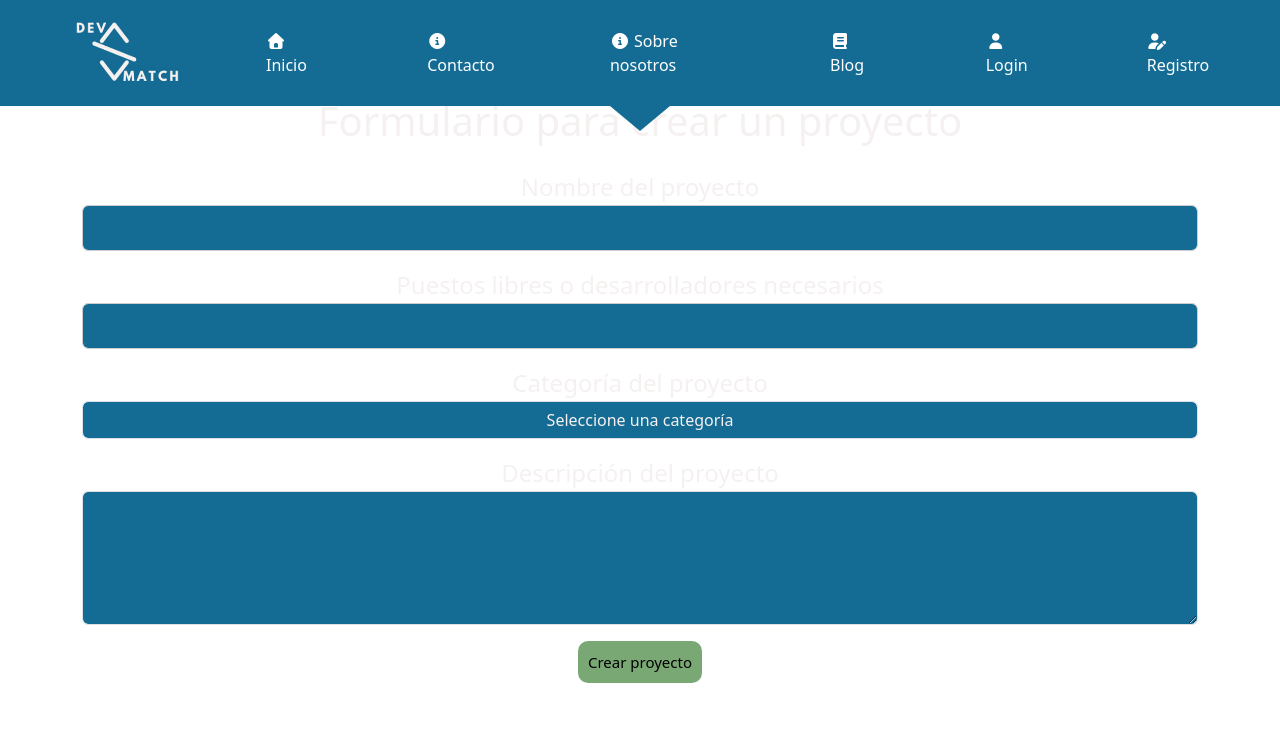
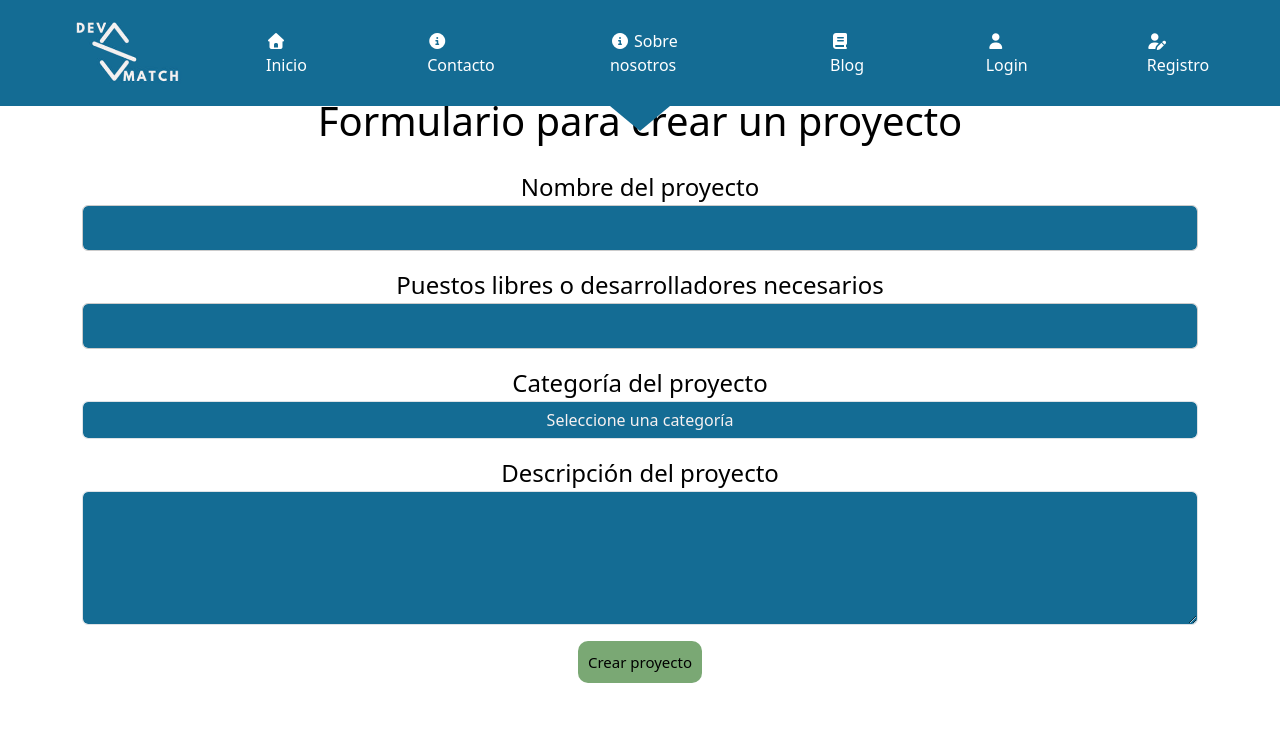
Before and after one commit to fgsuana/daw-project, a PHP site: page /pubproyecto.php in a window 1280 px wide. Shown: the top 731 px of the page. Run offline with PHP 8.4, Linux system fonts and the light colour scheme; some libraries are stand-ins or nearby versions.

Commit message:
Update pubproyecto.php

```diff
--- a/src/pubproyecto.php
+++ b/src/pubproyecto.php
@@ -17,20 +17,20 @@
 
     <div class="inputformproyecto d-flex align-items-center justify-content-center" style="height: 100vh;">
         <div class="container">
-            <h1 class="colorwhite text-center">Formulario para crear un proyecto</h1>
+            <h1 class="text-center">Formulario para crear un proyecto</h1>
             <form action="#" method="POST">
             <div class="form-group text-center">
-                <label class="colorwhite mt-3" for="nombre-proyecto">Nombre del proyecto</label>
+                <label class="mt-3" for="nombre-proyecto">Nombre del proyecto</label>
                 <input type="text" class="form-control" id="nombre-proyecto" name="nombre-proyecto" required>
             </div>
 
             <div class="form-group text-center">
-                <label class="colorwhite mt-3" for="puestos-libres">Puestos libres o desarrolladores necesarios</label>
+                <label class="mt-3" for="puestos-libres">Puestos libres o desarrolladores necesarios</label>
                 <input type="text" class="form-control" id="puestos-libres" name="puestos-libres" required>
             </div>
 
             <div class="form-group text-center">
-                <label class="colorwhite mt-3" for="categoria-proyecto">Categoría del proyecto</label>
+                <label class="mt-3" for="categoria-proyecto">Categoría del proyecto</label>
                 <select class="form-control" id="categoria-proyecto" name="categoria-proyecto" required>
                 <option class="text-center" value="" selected>Seleccione una categoría</option>
                 <option class="text-center" value="Front-end">Front-end</option>
@@ -39,7 +39,7 @@
             </div>
 
             <div class="form-group text-center">
-                <label class="colorwhite mt-3" for="descripcion-proyecto">Descripción del proyecto</label>
+                <label class="mt-3" for="descripcion-proyecto">Descripción del proyecto</label>
                 <textarea class="form-control" id="descripcion-proyecto" name="descripcion-proyecto" rows="5" required></textarea>
             </div>
 
```
